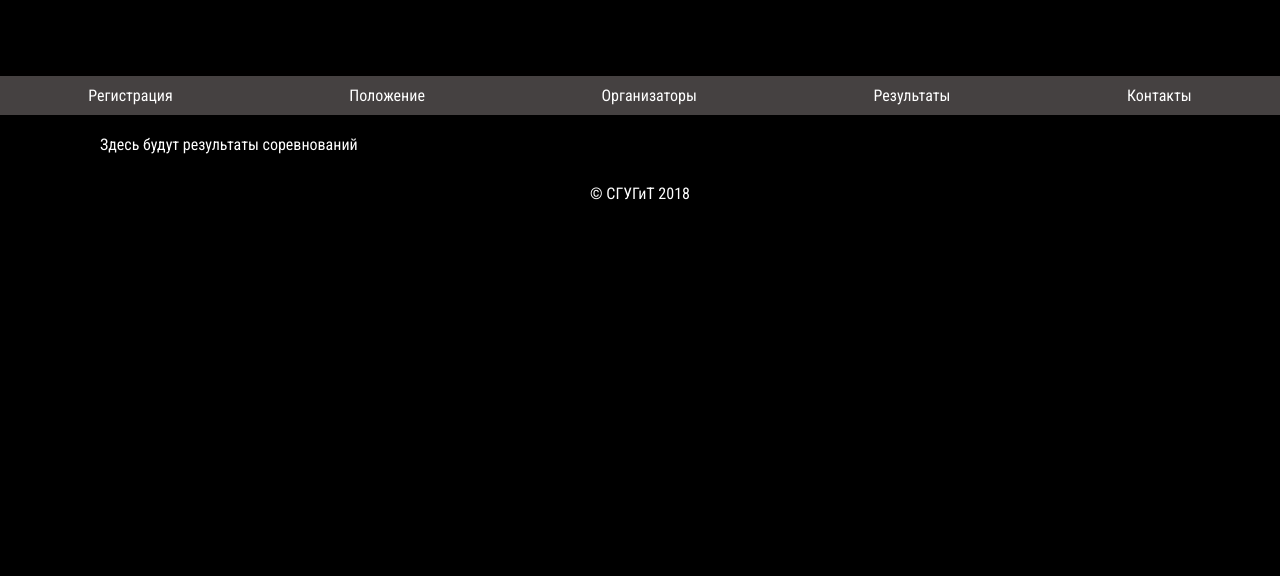
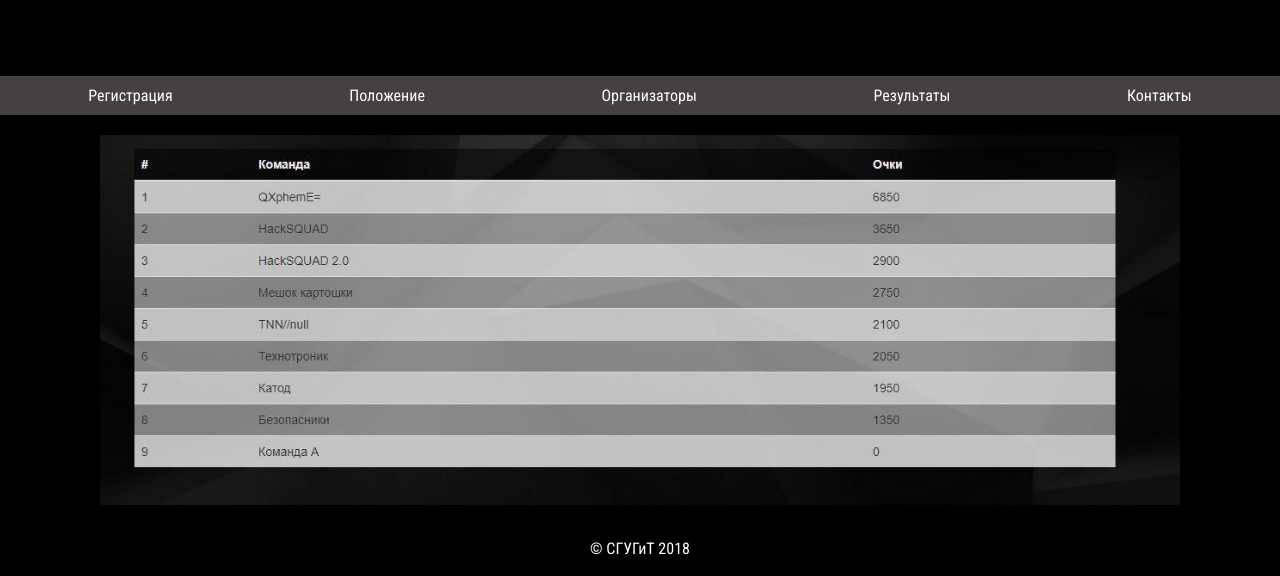
Before and after one commit to EscapeCTF/escapectf.github.io, a plain HTML site: page result.html in a window 1280 px wide. Shown: the part 224-800 px from the top of the page. Drawn offline with Linux system fonts and the light colour scheme.

Commit message:
Add result

```diff
--- a/result.html
+++ b/result.html
@@ -12,7 +12,7 @@
     <div class="head-back" id="head"></div>
     <div id="menu" class="menu"></div>
     <div class="content">
-      Здесь будут результаты соревнований
+      <a href="img/result.jpg"><img src="img/result.jpg" width="100%"></a>
     </div>
     <div id="footer" class="footer"></div>
     <script src="js/main.js"></script>
```
Also changed, not shown: img/result.jpg (added).
